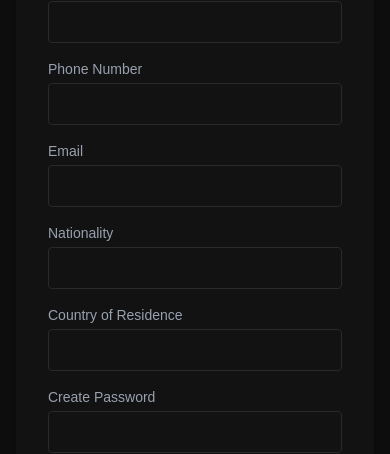
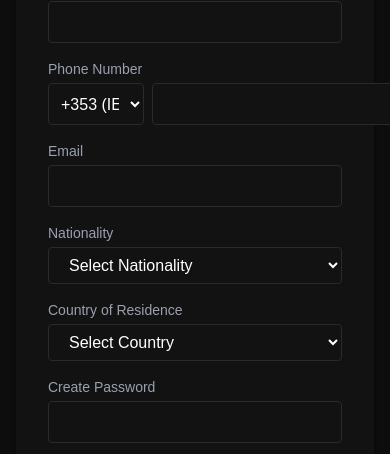
Before and after one commit to jordanpower10/solacegold-frontend, a Next.js app: page /signup in a window 390 px wide. Shown: the part 395-849 px from the top of the page. Built offline with nearby package versions, Linux system fonts and the light colour scheme.

Commit message:
Upgraded signup page - country dropdowns, phone country codes, clickable logo

```diff
--- a/pages/signup.tsx
+++ b/pages/signup.tsx
@@ -11,59 +11,104 @@ export default function Signup() {
       <div className="min-h-screen bg-[#0d0d0d] px-4 flex items-center justify-center font-sans">
         <div className="w-full max-w-md bg-[#121212] p-8 rounded-lg shadow-md">
           <div className="flex justify-center mb-6">
-            <img src="https://i.postimg.cc/zBgSppPL/Gold-solace-logo.png" alt="Solace Gold Logo" className="w-32 h-auto" />
+            <a href="/">
+              <img src="https://i.postimg.cc/zBgSppPL/Gold-solace-logo.png" alt="Solace Gold Logo" className="w-32 h-auto" />
+            </a>
           </div>
+
           <h2 className="text-2xl font-bold text-center mb-6 text-[#e0b44a]">
             Create your account
           </h2>
 
           <form className="flex flex-col gap-4">
+
+            {/* Full Name */}
             <div>
               <label className="block text-sm text-gray-400 mb-1" htmlFor="name">Full Name</label>
               <input type="text" id="name" className="w-full px-4 py-2 rounded bg-[#121212] border border-[#2a2a2a] text-white focus:outline-none focus:ring-2 focus:ring-[#e0b44a]" />
             </div>
 
+            {/* Date of Birth */}
             <div>
               <label className="block text-sm text-gray-400 mb-1" htmlFor="dob">Date of Birth</label>
               <input type="date" id="dob" className="w-full px-4 py-2 rounded bg-[#121212] border border-[#2a2a2a] text-white focus:outline-none focus:ring-2 focus:ring-[#e0b44a]" />
             </div>
 
+            {/* Address */}
             <div>
               <label className="block text-sm text-gray-400 mb-1" htmlFor="address">Address</label>
               <input type="text" id="address" className="w-full px-4 py-2 rounded bg-[#121212] border border-[#2a2a2a] text-white focus:outline-none focus:ring-2 focus:ring-[#e0b44a]" />
             </div>
 
+            {/* Phone Number */}
             <div>
               <label className="block text-sm text-gray-400 mb-1" htmlFor="phone">Phone Number</label>
-              <input type="tel" id="phone" className="w-full px-4 py-2 rounded bg-[#121212] border border-[#2a2a2a] text-white focus:outline-none focus:ring-2 focus:ring-[#e0b44a]" />
+              <div className="flex gap-2">
+                <select id="countryCode" className="w-24 px-2 py-2 rounded bg-[#121212] border border-[#2a2a2a] text-white focus:outline-none focus:ring-2 focus:ring-[#e0b44a]">
+                  <option value="+353">+353 (IE)</option>
+                  <option value="+44">+44 (UK)</option>
+                  <option value="+1">+1 (US)</option>
+                  <option value="+61">+61 (AU)</option>
+                  <option value="+49">+49 (DE)</option>
+                  <option value="+34">+34 (ES)</option>
+                  <option value="+39">+39 (IT)</option>
+                  {/* Add more if you want later */}
+                </select>
+                <input type="tel" id="phone" className="flex-1 px-4 py-2 rounded bg-[#121212] border border-[#2a2a2a] text-white focus:outline-none focus:ring-2 focus:ring-[#e0b44a]" />
+              </div>
             </div>
 
+            {/* Email */}
             <div>
               <label className="block text-sm text-gray-400 mb-1" htmlFor="email">Email</label>
               <input type="email" id="email" className="w-full px-4 py-2 rounded bg-[#121212] border border-[#2a2a2a] text-white focus:outline-none focus:ring-2 focus:ring-[#e0b44a]" />
             </div>
 
+            {/* Nationality */}
             <div>
               <label className="block text-sm text-gray-400 mb-1" htmlFor="nationality">Nationality</label>
-              <input type="text" id="nationality" className="w-full px-4 py-2 rounded bg-[#121212] border border-[#2a2a2a] text-white focus:outline-none focus:ring-2 focus:ring-[#e0b44a]" />
+              <select id="nationality" className="w-full px-4 py-2 rounded bg-[#121212] border border-[#2a2a2a] text-white focus:outline-none focus:ring-2 focus:ring-[#e0b44a]">
+                <option value="">Select Nationality</option>
+                <option value="Irish">Irish</option>
+                <option value="British">British</option>
+                <option value="American">American</option>
+                <option value="Australian">Australian</option>
+                <option value="German">German</option>
+                <option value="Spanish">Spanish</option>
+                <option value="Italian">Italian</option>
+                {/* Add more countries here */}
+              </select>
             </div>
 
+            {/* Country of Residence */}
             <div>
               <label className="block text-sm text-gray-400 mb-1" htmlFor="residence">Country of Residence</label>
-              <input type="text" id="residence" className="w-full px-4 py-2 rounded bg-[#121212] border border-[#2a2a2a] text-white focus:outline-none focus:ring-2 focus:ring-[#e0b44a]" />
+              <select id="residence" className="w-full px-4 py-2 rounded bg-[#121212] border border-[#2a2a2a] text-white focus:outline-none focus:ring-2 focus:ring-[#e0b44a]">
+                <option value="">Select Country</option>
+                <option value="Ireland">Ireland</option>
+                <option value="United Kingdom">United Kingdom</option>
+                <option value="United States">United States</option>
+                <option value="Australia">Australia</option>
+                <option value="Germany">Germany</option>
+                <option value="Spain">Spain</option>
+                <option value="Italy">Italy</option>
+                {/* Add more countries here */}
+              </select>
             </div>
 
+            {/* Create Password */}
             <div>
               <label className="block text-sm text-gray-400 mb-1" htmlFor="password">Create Password</label>
               <input type="password" id="password" className="w-full px-4 py-2 rounded bg-[#121212] border border-[#2a2a2a] text-white focus:outline-none focus:ring-2 focus:ring-[#e0b44a]" />
             </div>
 
+            {/* Confirm Password */}
             <div>
               <label className="block text-sm text-gray-400 mb-1" htmlFor="confirmPassword">Confirm Password</label>
               <input type="password" id="confirmPassword" className="w-full px-4 py-2 rounded bg-[#121212] border border-[#2a2a2a] text-white focus:outline-none focus:ring-2 focus:ring-[#e0b44a]" />
             </div>
 
-            {/* Terms Checkbox */}
+            {/* Terms and Conditions Checkbox */}
             <div className="flex items-start gap-2 mt-2">
               <input type="checkbox" id="terms" required className="mt-1" />
               <label htmlFor="terms" className="text-sm text-gray-400">
@@ -79,6 +124,7 @@ export default function Signup() {
               </label>
             </div>
 
+            {/* Submit Button */}
             <button
               type="submit"
               className="w-full mt-4 bg-[#e0b44a] text-black font-bold py-2 rounded shadow-gold hover:bg-yellow-400 transition"
@@ -86,6 +132,7 @@ export default function Signup() {
               Create Account
             </button>
 
+            {/* Already have an account link */}
             <p className="text-sm text-center text-gray-500 mt-6">
               Already have an account?{' '}
               <a href="/login" className="text-[#e0b44a] underline">
```
